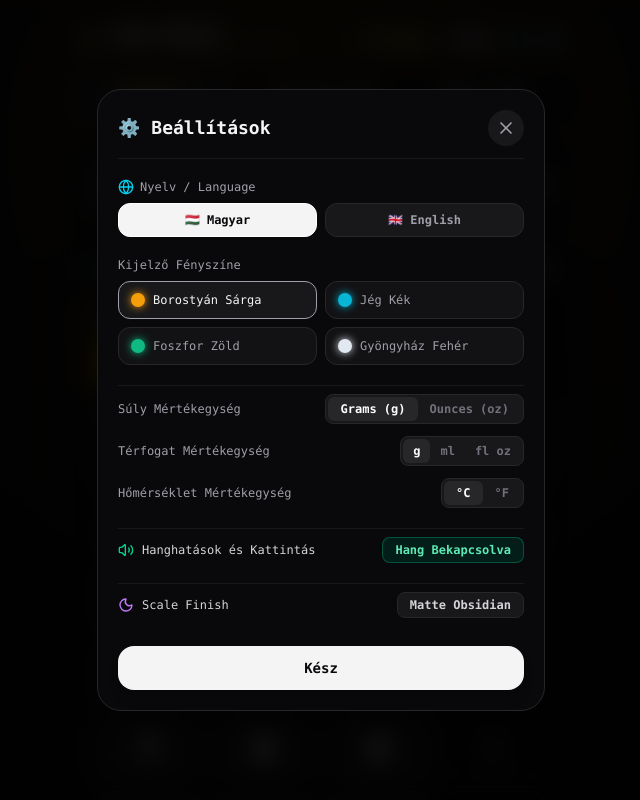
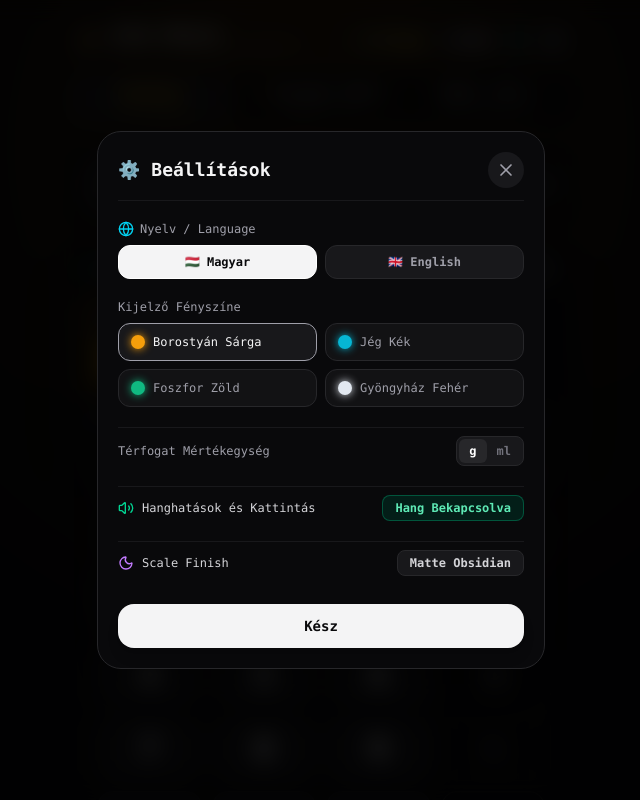
Before and after one commit to pusztaia/coffeecalculator, a React (Vite) app: page / in a window 1280 px wide. Both pictures are taken after a click on the button 873 px from the left and 40 px from the top of the page. Shown: the top 800 px of the page, without its empty margins (319-959 px from the left). Built offline with nearby package versions, Linux system fonts and the light colour scheme.

Commit message:
feat: metric units only (remove oz, fl oz and Fahrenheit options)

```diff
--- a/src/components/SettingsModal.tsx
+++ b/src/components/SettingsModal.tsx
@@ -108,30 +108,6 @@ export const SettingsModal: React.FC<SettingsModalProps> = ({
         {/* Units Configuration */}
         <div className="flex flex-col gap-3 pt-2 border-t border-zinc-900 font-mono text-xs">
           <div className="flex items-center justify-between">
-            <span className="text-zinc-400">{t.weightUnit}</span>
-            <div className="flex rounded-lg bg-zinc-900 p-0.5 border border-zinc-800">
-              <button
-                type="button"
-                onClick={() => onUpdateSettings({ weightUnit: 'g' })}
-                className={`px-3 py-1 rounded-md text-xs font-bold transition-all ${
-                  settings.weightUnit === 'g' ? 'bg-zinc-800 text-white' : 'text-zinc-500'
-                }`}
-              >
-                Grams (g)
-              </button>
-              <button
-                type="button"
-                onClick={() => onUpdateSettings({ weightUnit: 'oz' })}
-                className={`px-3 py-1 rounded-md text-xs font-bold transition-all ${
-                  settings.weightUnit === 'oz' ? 'bg-zinc-800 text-white' : 'text-zinc-500'
-                }`}
-              >
-                Ounces (oz)
-              </button>
-            </div>
-          </div>
-
-          <div className="flex items-center justify-between">
             <span className="text-zinc-400">{t.volumeUnit}</span>
             <div className="flex rounded-lg bg-zinc-900 p-0.5 border border-zinc-800">
               <button
@@ -151,39 +127,6 @@ export const SettingsModal: React.FC<SettingsModalProps> = ({
                 }`}
               >
                 ml
-              </button>
-              <button
-                type="button"
-                onClick={() => onUpdateSettings({ volumeUnit: 'floz' })}
-                className={`px-2.5 py-1 rounded-md text-xs font-bold transition-all ${
-                  settings.volumeUnit === 'floz' ? 'bg-zinc-800 text-white' : 'text-zinc-500'
-                }`}
-              >
-                fl oz
-              </button>
-            </div>
-          </div>
-
-          <div className="flex items-center justify-between">
-            <span className="text-zinc-400">{t.tempUnit}</span>
-            <div className="flex rounded-lg bg-zinc-900 p-0.5 border border-zinc-800">
-              <button
-                type="button"
-                onClick={() => onUpdateSettings({ tempUnit: 'C' })}
-                className={`px-3 py-1 rounded-md text-xs font-bold transition-all ${
-                  settings.tempUnit === 'C' ? 'bg-zinc-800 text-white' : 'text-zinc-500'
-                }`}
-              >
-                °C
-              </button>
-              <button
-                type="button"
-                onClick={() => onUpdateSettings({ tempUnit: 'F' })}
-                className={`px-3 py-1 rounded-md text-xs font-bold transition-all ${
-                  settings.tempUnit === 'F' ? 'bg-zinc-800 text-white' : 'text-zinc-500'
-                }`}
-              >
-                °F
               </button>
             </div>
           </div>
--- a/src/types/coffee.ts
+++ b/src/types/coffee.ts
@@ -8,8 +8,8 @@ export type BrewerId =
   | 'chemex'
   | 'cold-brew';
 
-export type WeightUnit = 'g' | 'oz';
-export type VolumeUnit = 'ml' | 'g' | 'floz';
+export type WeightUnit = 'g';
+export type VolumeUnit = 'ml' | 'g';
 export type TempUnit = 'C' | 'F';
 
 export type Strength = 'mild' | 'balanced' | 'strong' | 'concentrate';
```
